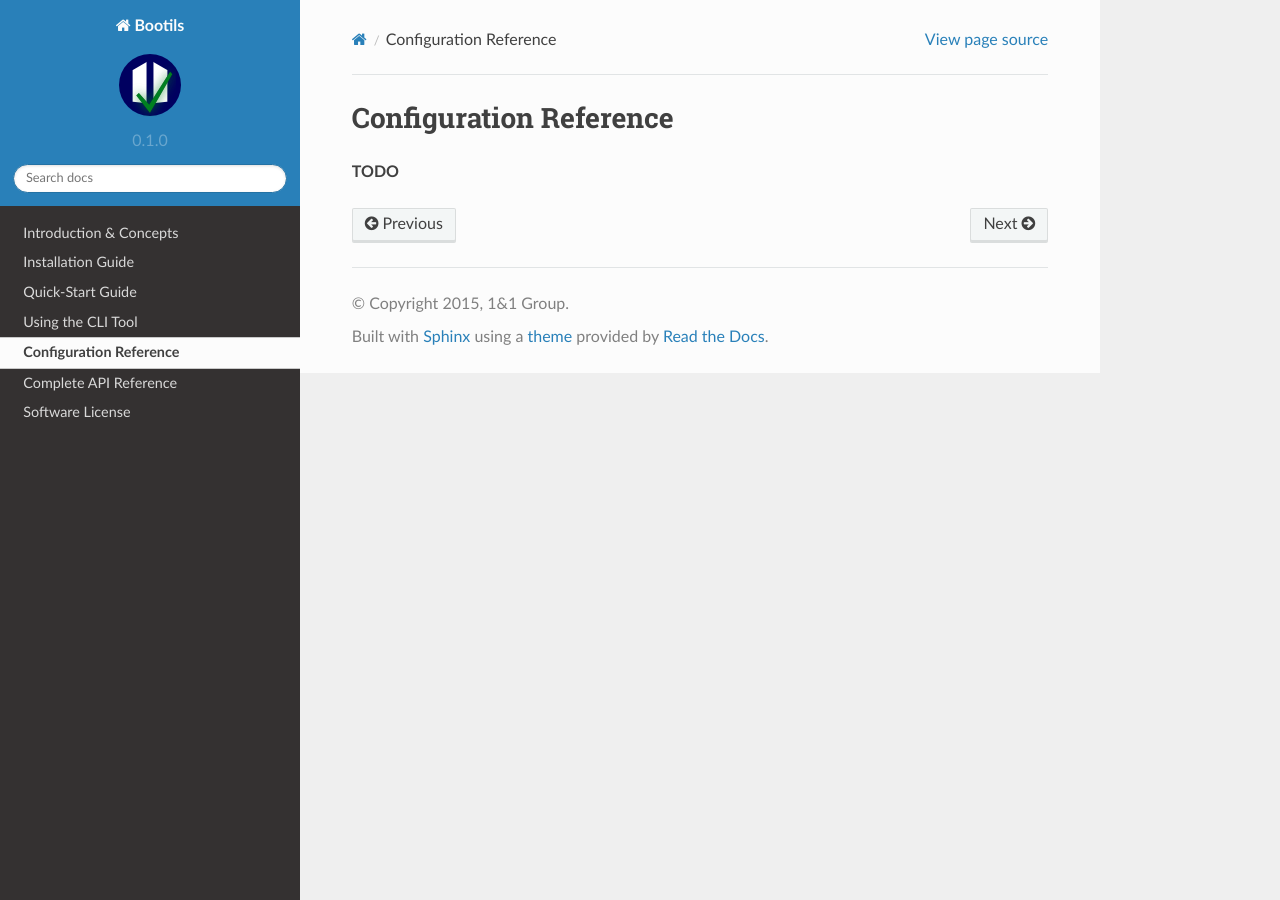
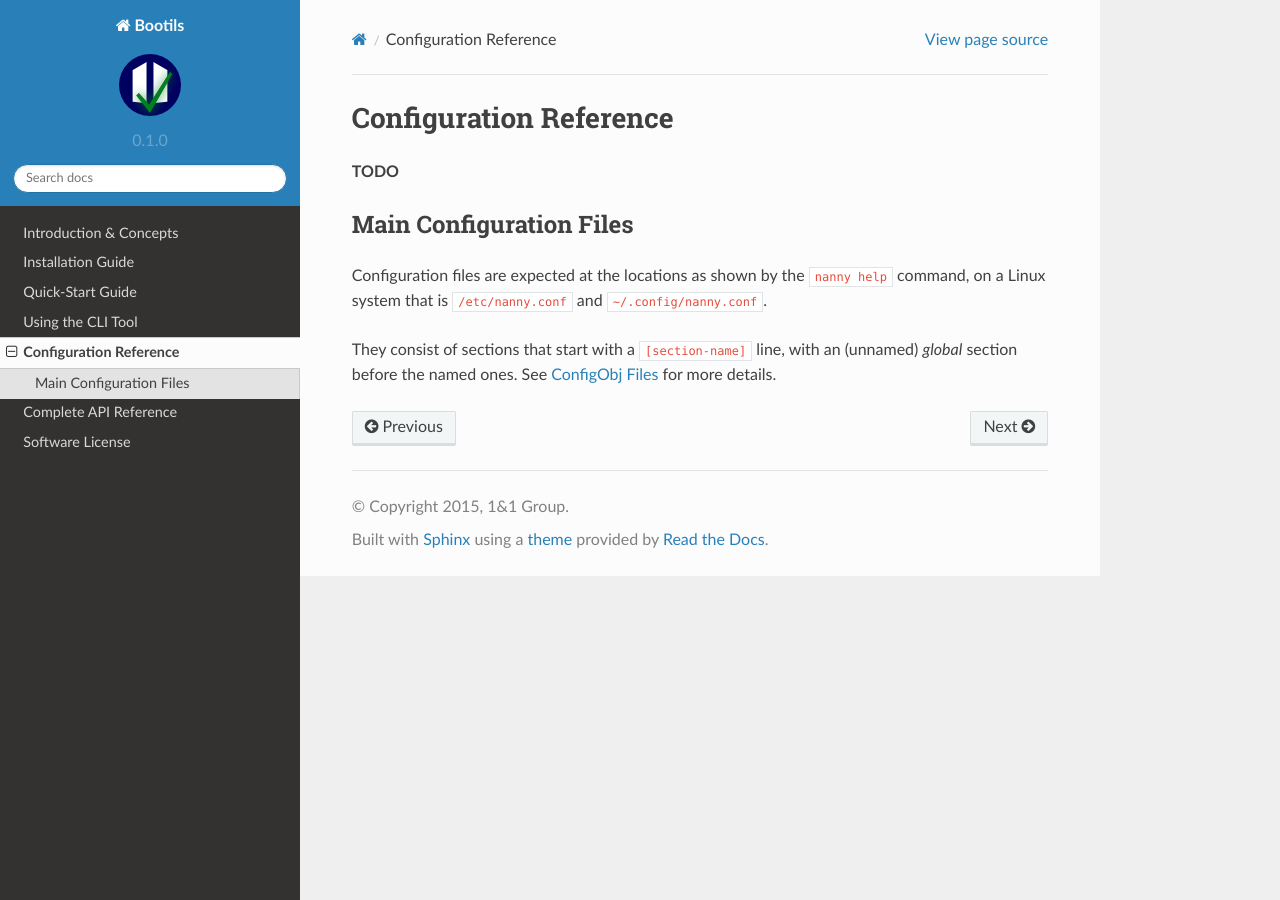
Before and after one commit to Build-The-Web/bootils, a Sphinx documentation site: the page built from docs/cfg.rst, in a window 1280 px wide. Built offline with Sphinx 7.4.7 and the Read the Docs theme 2.0.0, drawn with Linux system fonts in a browser that asks for light colours.

Commit message:
:pencil: 'Main Configuration Files' section

```diff
--- a/docs/cfg.rst
+++ b/docs/cfg.rst
@@ -4,3 +4,18 @@ Configuration Reference
 =======================
 
 **TODO**
+
+
+.. _config-file:
+
+Main Configuration Files
+------------------------
+
+Configuration files are expected at the locations as shown by the ``nanny help``
+command, on a Linux system that is ``/etc/nanny.conf`` and ``~/.config/nanny.conf``.
+
+They consist of sections that start with a ``[section-name]`` line, with
+an (unnamed) *global* section before the named ones.
+See `ConfigObj Files`_ for more details.
+
+.. _`ConfigObj Files`: https://configobj.readthedocs.org/en/latest/configobj.html#config-files
```
